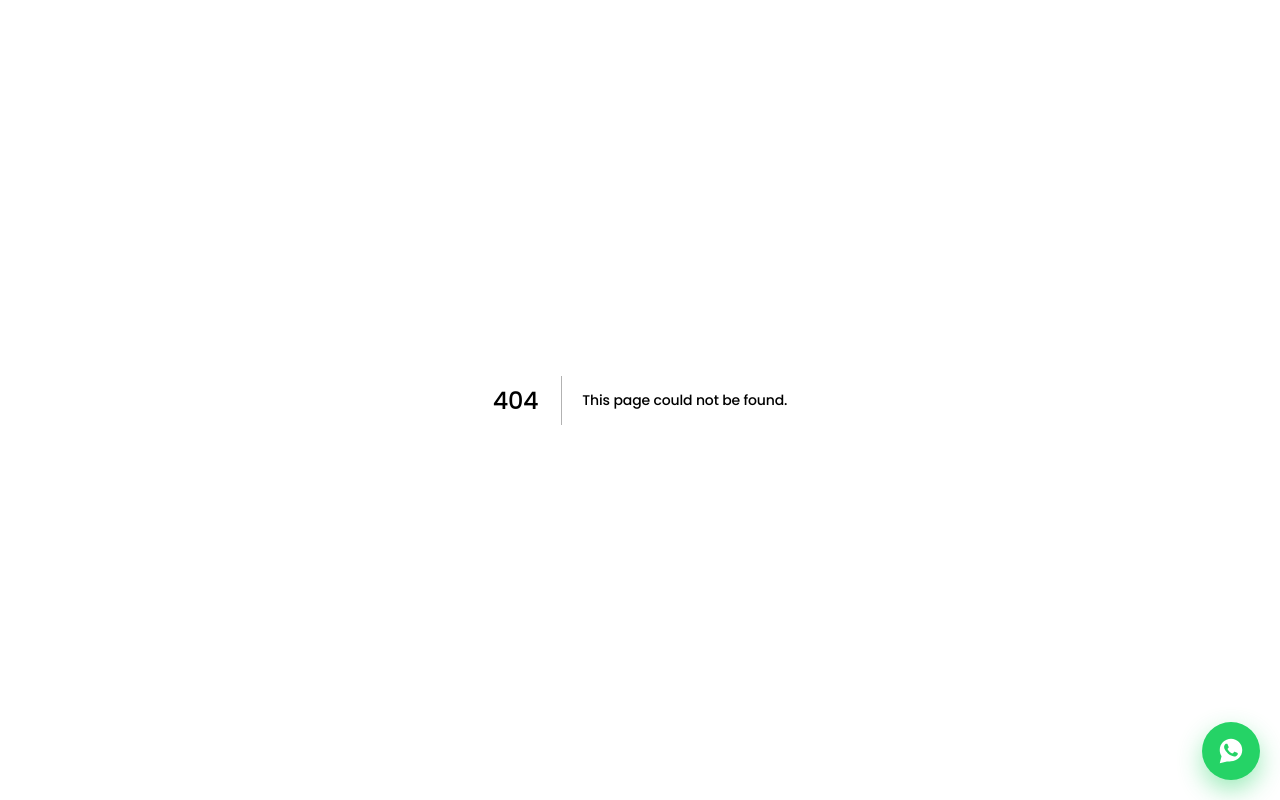
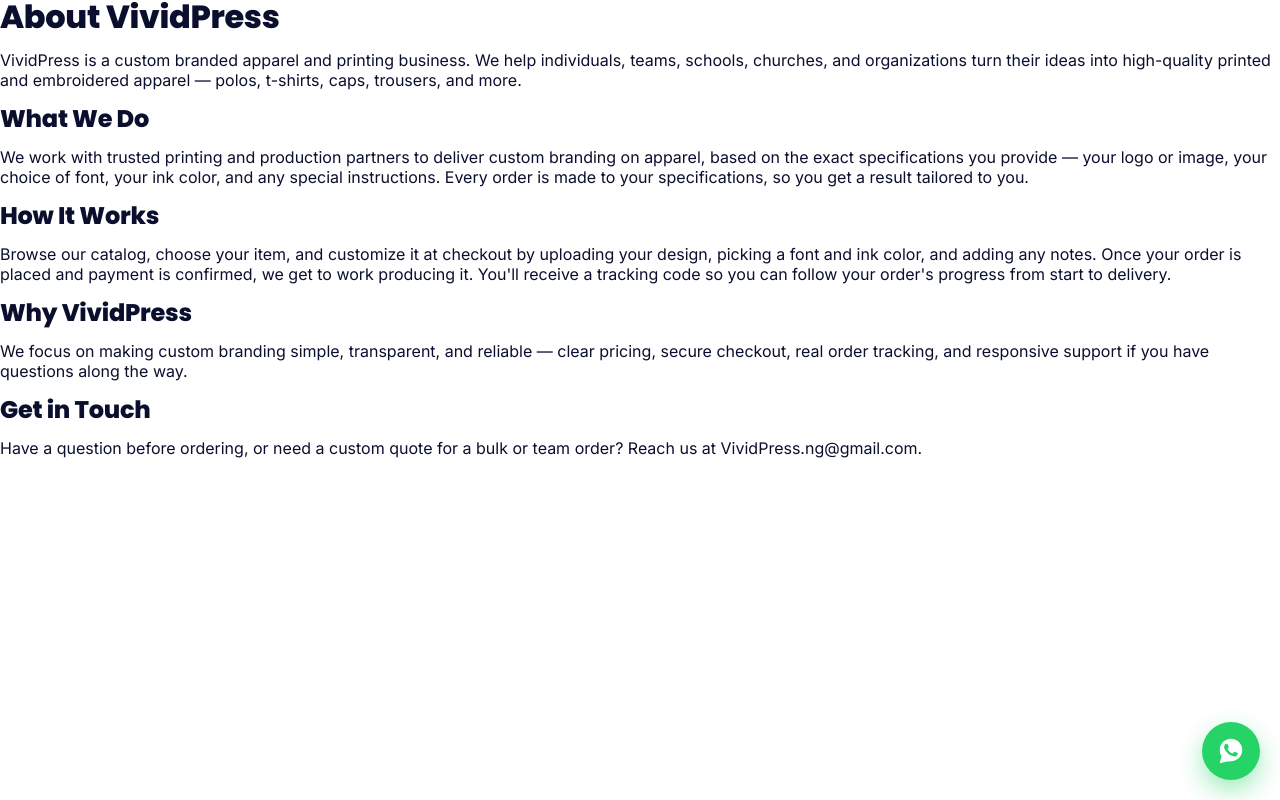
Before and after one commit to Winsoulsdev1/VividPress-App, a Next.js app: page /terms/app/privacy/app/about in a window 1280 px wide. Before the commit this address had no page. Built offline with nearby package versions, Linux system fonts and the light colour scheme.

Commit message:
Create page.js

```diff
--- /dev/null
+++ b/app/terms/app/privacy/app/about/page.js
@@ -0,0 +1,56 @@
+export const metadata = {
+  title: "About Us | VividPress",
+};
+
+export default function AboutPage() {
+  return (
+    <main className="max-w-3xl mx-auto px-6 py-12 text-gray-800">
+      <h1 className="text-3xl font-bold mb-2">About VividPress</h1>
+
+      <p className="mb-6">
+        VividPress is a custom branded apparel and printing business. We help
+        individuals, teams, schools, churches, and organizations turn their
+        ideas into high-quality printed and embroidered apparel — polos,
+        t-shirts, caps, trousers, and more.
+      </p>
+
+      <h2 className="text-xl font-semibold mt-8 mb-3">What We Do</h2>
+      <p className="mb-6">
+        We work with trusted printing and production partners to deliver
+        custom branding on apparel, based on the exact specifications you
+        provide — your logo or image, your choice of font, your ink color,
+        and any special instructions. Every order is made to your
+        specifications, so you get a result tailored to you.
+      </p>
+
+      <h2 className="text-xl font-semibold mt-8 mb-3">How It Works</h2>
+      <p className="mb-6">
+        Browse our catalog, choose your item, and customize it at checkout by
+        uploading your design, picking a font and ink color, and adding any
+        notes. Once your order is placed and payment is confirmed, we get to
+        work producing it. You'll receive a tracking code so you can follow
+        your order's progress from start to delivery.
+      </p>
+
+      <h2 className="text-xl font-semibold mt-8 mb-3">Why VividPress</h2>
+      <p className="mb-6">
+        We focus on making custom branding simple, transparent, and reliable —
+        clear pricing, secure checkout, real order tracking, and responsive
+        support if you have questions along the way.
+      </p>
+
+      <h2 className="text-xl font-semibold mt-8 mb-3">Get in Touch</h2>
+      <p className="mb-6">
+        Have a question before ordering, or need a custom quote for a bulk or
+        team order? Reach us at{" "}
+        <a
+          href="mailto:VividPress.ng@gmail.com"
+          className="text-blue-600 underline"
+        >
+          VividPress.ng@gmail.com
+        </a>
+        .
+      </p>
+    </main>
+  );
+          }
```
